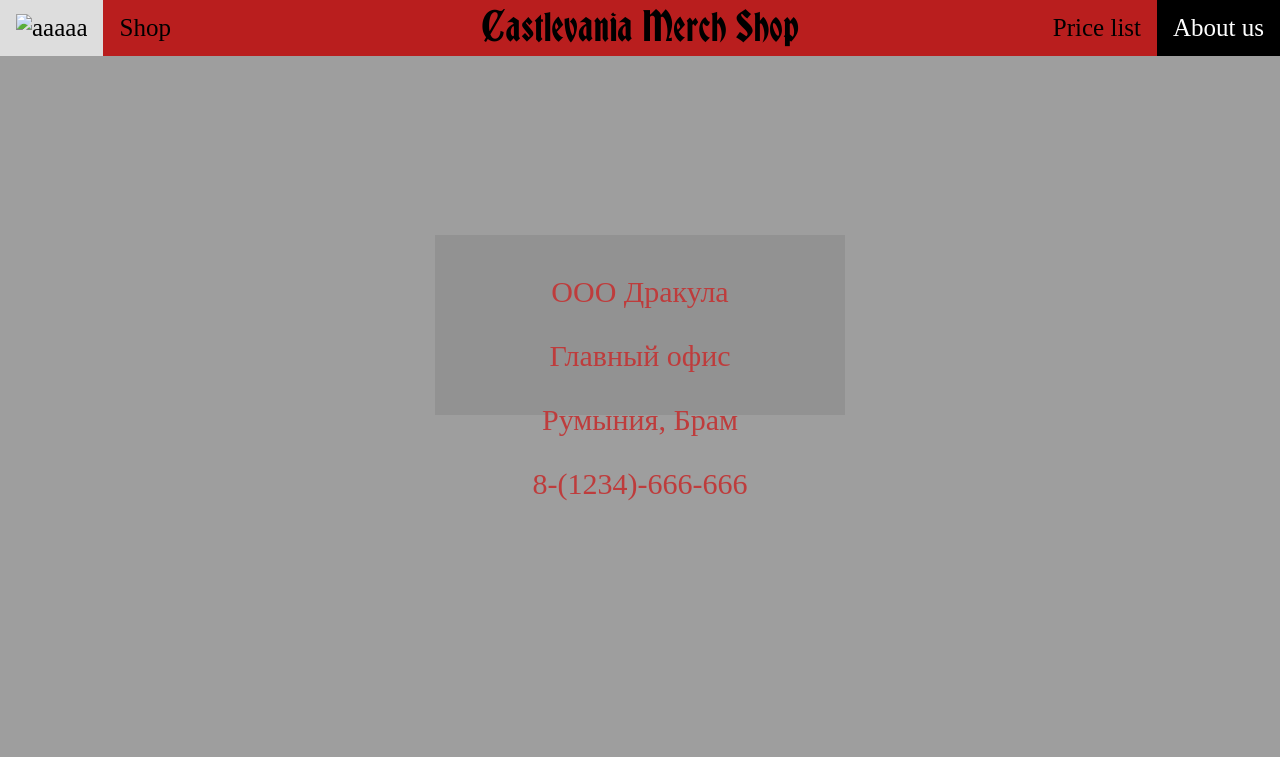
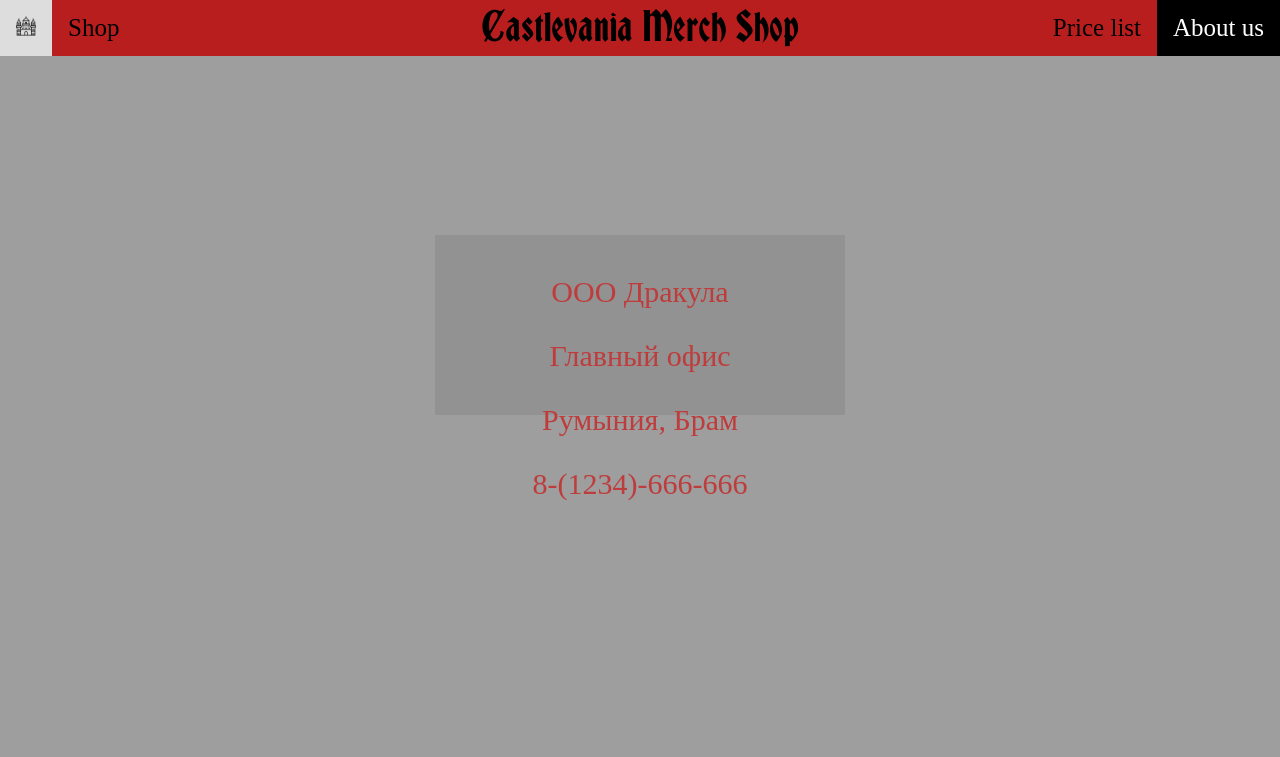
Before and after one commit to kojimagenyi/cas, a plain HTML site: page about.html in a window 1280 px wide. Drawn offline with Linux system fonts and the light colour scheme; the site is published under a folder, as on GitHub Pages, so addresses that start at the root find nothing.

Commit message:
Update about.html

```diff
--- a/about.html
+++ b/about.html
@@ -28,7 +28,7 @@
 
 
 
-            <a href="index.html"><img src="/img/castle.png" alt="aaaaa" class="embl"></a>
+            <a href="index.html"><img src="img/castle.png" alt="aaaaa" class="embl"></a>
             <a href="shop.html">Shop</a>
 
 
```
